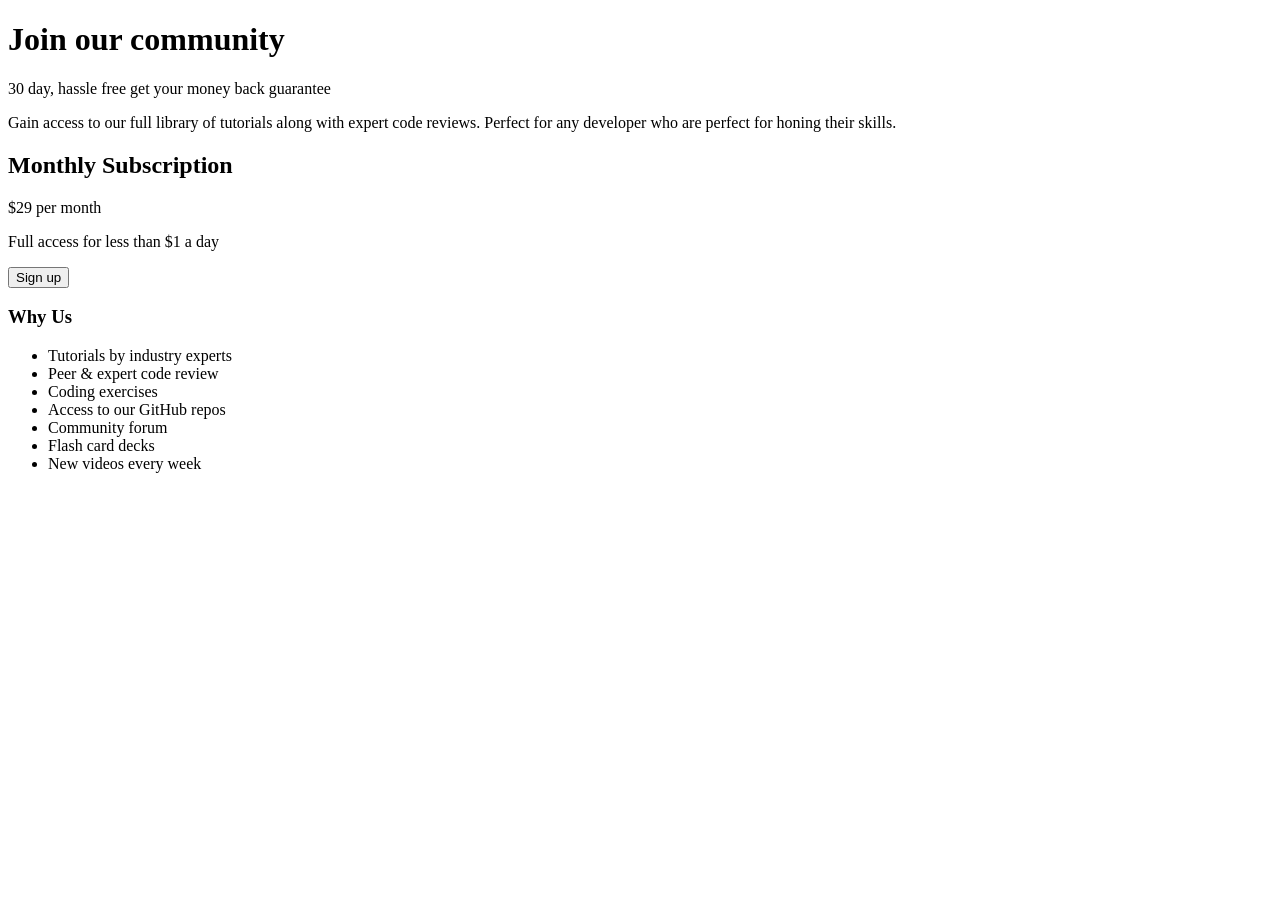
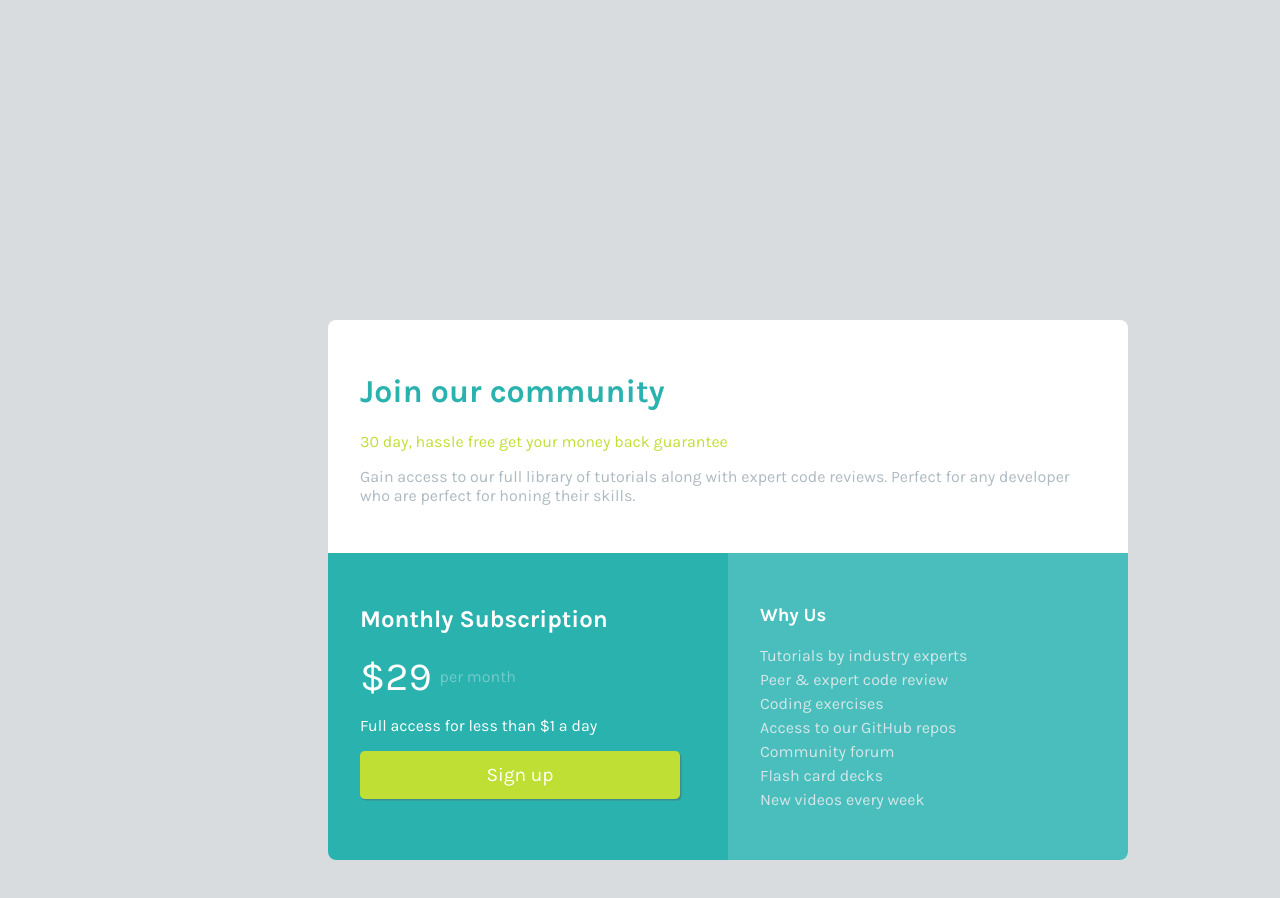
Before and after one commit to findmycodebase/Frontend-mentor-challenge-fitness-subscription, a plain HTML site: page index.html in a window 1280 px wide. Before the commit the page ends 800 px from the top, so only its background shows below. Drawn offline with Linux system fonts and the light colour scheme.

Commit message:
linked the html page to subscription.css

```diff
--- a/index.html
+++ b/index.html
@@ -2,7 +2,7 @@
 <html lang="en">
   <head>
     <meta name="viewport" content="width=device-width, initial-scale=1, minimum-scale=1" />
-    <link rel="stylesheet" href="learning.css" />
+    <link rel="stylesheet" href="subscription.css" />
     <title>Page Title</title>
   </head>
   <body>
```
